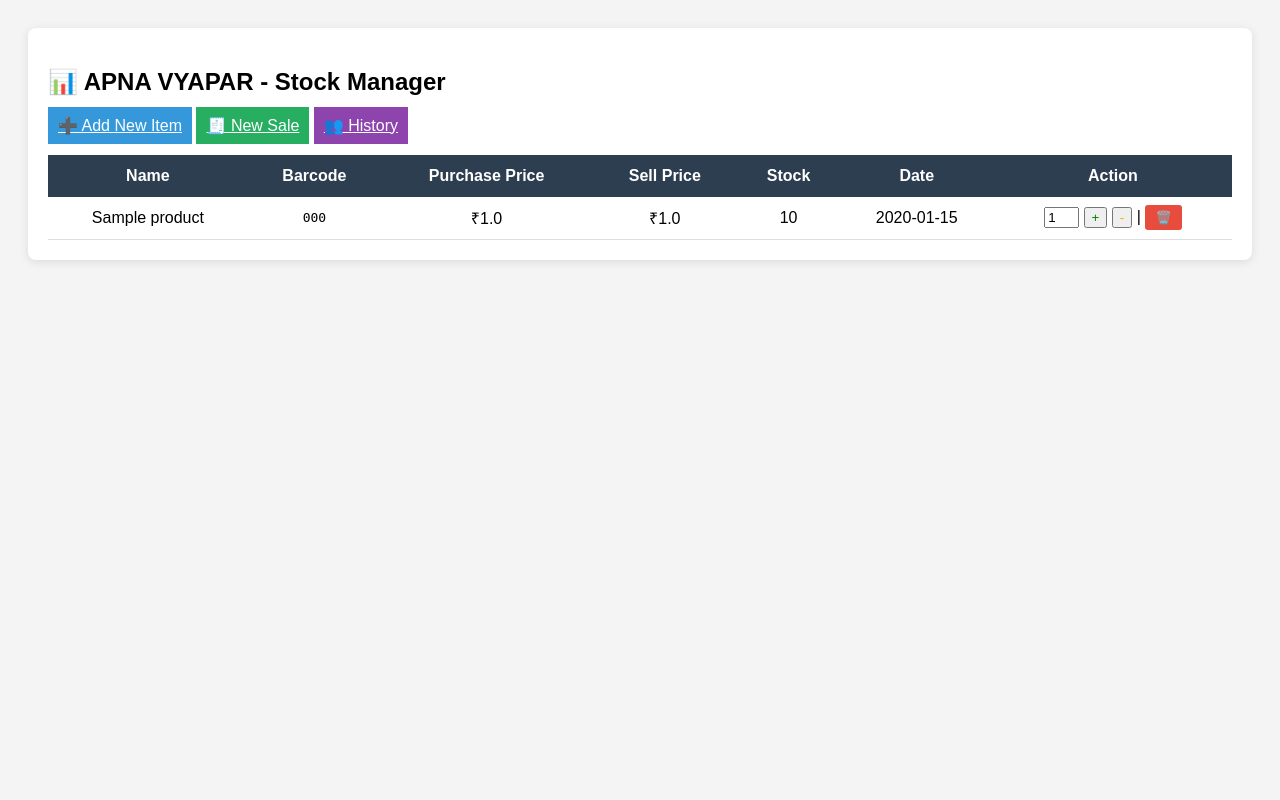
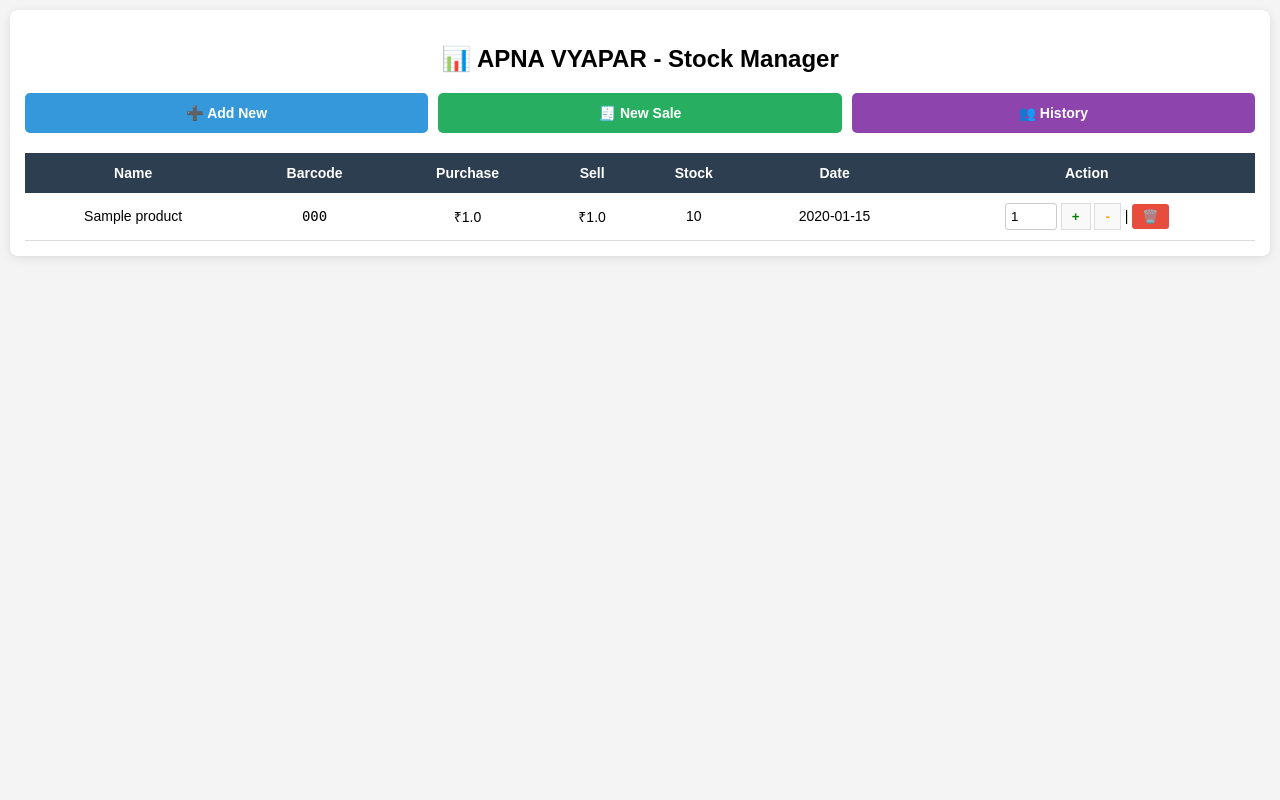
Before and after one commit to sarfarajAhamad0101/ApnaVyapar-Inventory-System, a Flask app: page / in a window 1280 px wide. Run offline with Flask 3, Linux system fonts and the light colour scheme; tables that the repository leaves empty hold one stand-in row (values such as "Sample post").

Commit message:
Add files via upload

```diff
--- a/templates/index.html
+++ b/templates/index.html
@@ -1,28 +1,58 @@
+<!DOCTYPE html>
+<html lang="en">
+<head>
+    <meta charset="UTF-8">
+    <meta name="viewport" content="width=device-width, initial-scale=1.0">
+    <title>Apna Vyapar Dashboard</title>
     <style>
-    body { font-family: sans-serif; background: #f4f4f4; padding: 20px; }
-    .card { background: white; padding: 20px; border-radius: 8px; box-shadow: 0 2px 10px rgba(0,0,0,0.1); }
-    table { width: 100%; border-collapse: collapse; margin-top: 20px; }
-    th { background: #2c3e50; color: white; padding: 12px; }
-    td { padding: 10px; border-bottom: 1px solid #ddd; text-align: center; }
+        body { font-family: sans-serif; background: #f4f4f4; padding: 10px; margin: 0; }
+        .card { background: white; padding: 15px; border-radius: 8px; box-shadow: 0 2px 10px rgba(0,0,0,0.1); }
+
+        /* Navigation Buttons ko mobile par adjust karne ke liye */
+        .nav-buttons { display: flex; flex-wrap: wrap; gap: 10px; margin-bottom: 20px; }
+        .btn-add {
+            flex: 1; min-width: 120px; padding: 12px; text-decoration: none;
+            border-radius: 5px; font-size: 14px; color: white; text-align: center; font-weight: bold;
+        }
+
+        /* Table ko mobile par scroll karne ke liye wrapper */
+        .table-wrapper { width: 100%; overflow-x: auto; -webkit-overflow-scrolling: touch; }
+
+        table { width: 100%; border-collapse: collapse; min-width: 700px; } /* Table chhota nahi hoga scroll hoga */
+        th { background: #2c3e50; color: white; padding: 12px; font-size: 14px; }
+        td { padding: 10px; border-bottom: 1px solid #ddd; text-align: center; font-size: 14px; }
+
         .alert { color: red; font-weight: bold; animation: blink 1s infinite; }
         @keyframes blink { 50% { opacity: 0; } }
-    .btn { padding: 5px 10px; text-decoration: none; border-radius: 3px; font-size: 13px; }
-    .btn-del { background: #e74c3c; color: white; }
-    .btn-add { background: #3498db; color: white; padding: 10px; }
+
+        .btn-del { background: #e74c3c; color: white; padding: 5px 10px; text-decoration: none; border-radius: 3px; font-size: 13px; }
+
+        /* Input boxes ko mobile par touch friendly banane ke liye */
+        input[type="number"] { padding: 5px; border: 1px solid #ccc; border-radius: 3px; }
+        button[name="action"] { padding: 5px 10px; cursor: pointer; font-weight: bold; border: 1px solid #ddd; background: #f9f9f9; }
     </style>
+</head>
+<body>
 
 <div class="card">
-    <h2>📊 APNA VYAPAR - Stock Manager</h2>
-    <a href="/add_product" class="btn-add">➕ Add New Item</a>
-    <a href="/sell" style="background: #27ae60;" class="btn-add">🧾 New Sale</a>
-    <a href="/customers" style="background: #8e44ad;" class="btn-add">👥 History</a>
+    <h2 style="text-align: center;">📊 APNA VYAPAR - Stock Manager</h2>
 
+    <div class="nav-buttons">
+        <a href="/add_product" class="btn-add" style="background: #3498db;">➕ Add New</a>
+        <a href="/sell" class="btn-add" style="background: #27ae60;">🧾 New Sale</a>
+        <a href="/customers" class="btn-add" style="background: #8e44ad;">👥 History</a>
+    </div>
+
+    <div class="table-wrapper">
         <table>
+            <thead>
                 <tr>
-            <th>Name</th><th>Barcode</th><th>Purchase Price</th><th>Sell Price</th><th>Stock</th><th>Date</th><th>Action</th>
+                    <th>Name</th><th>Barcode</th><th>Purchase</th><th>Sell</th><th>Stock</th><th>Date</th><th>Action</th>
                 </tr>
+            </thead>
+            <tbody>
                 {% for p in products %}
-        <tr>
+                <tr style="{{ 'background: #fff5f5;' if p[5] <= 5 else '' }}">
                     <td>{{p[1]}}</td>
                     <td><code>{{p[2]}}</code></td>
                     <td>₹{{p[3]}}</td>
@@ -34,13 +64,18 @@
                     <td>
                         <form action="/update_stock" method="post" style="display:inline;">
                             <input type="hidden" name="pid" value="{{p[0]}}">
-                    <input type="number" name="qty" value="1" style="width:35px">
-                    <button name="action" value="add" style="color:green">+</button>
-                    <button name="action" value="reduce" style="color:orange">-</button>
+                            <input type="number" name="qty" value="1" style="width:40px">
+                            <button name="action" value="add" style="color:green" title="Increase">+</button>
+                            <button name="action" value="reduce" style="color:orange" title="Decrease">-</button>
                         </form>
-                | <a href="/delete_product/{{p[0]}}" class="btn btn-del" onclick="return confirm('Pakka delete karna hai?')">🗑️</a>
+                        | <a href="/delete_product/{{p[0]}}" class="btn-del" onclick="return confirm('Pakka delete karna hai?')">🗑️</a>
                     </td>
                 </tr>
                 {% endfor %}
+            </tbody>
         </table>
     </div>
+</div>
+
+</body>
+</html>
```
Lines whose indentation alone changed are shown as unchanged.
